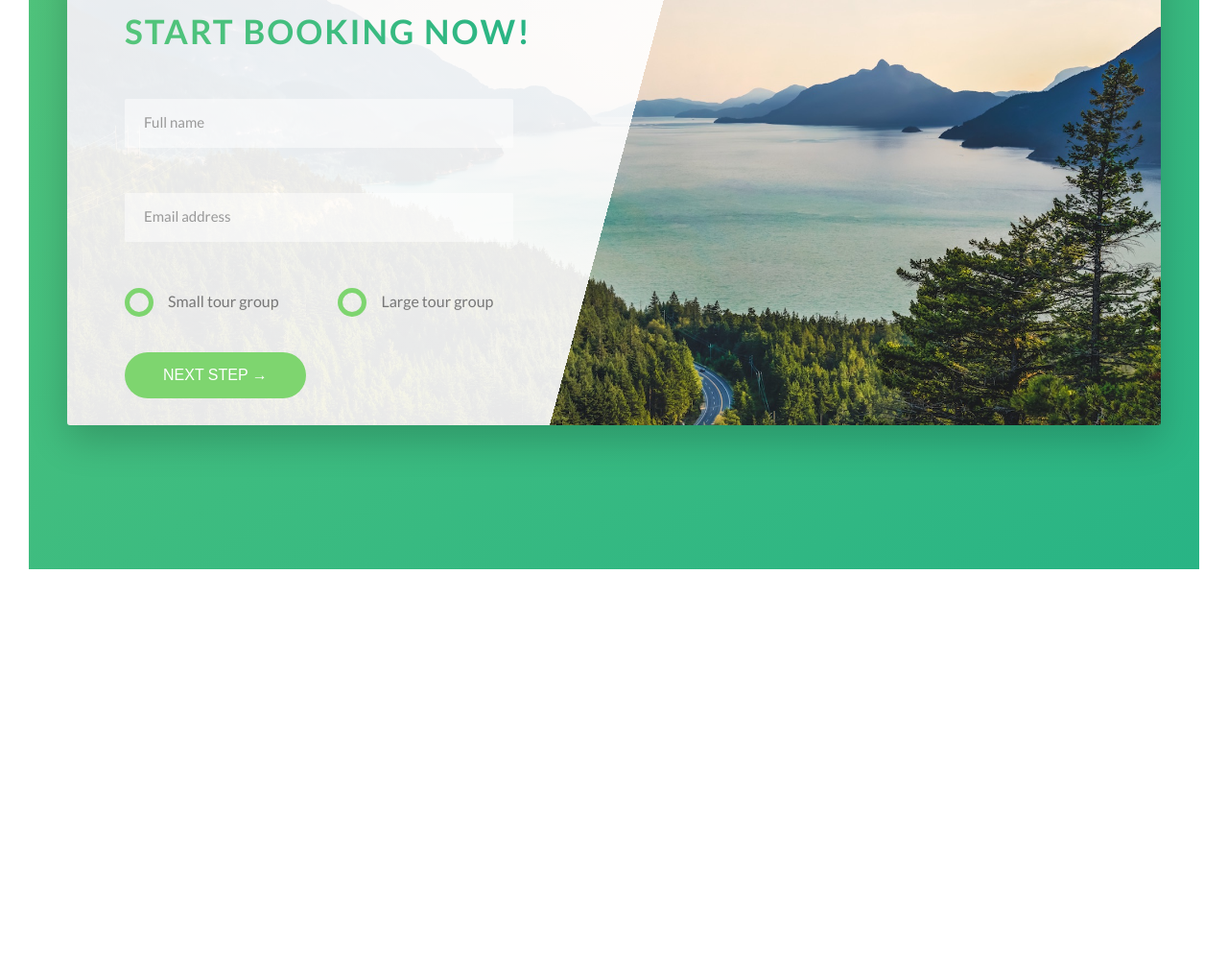
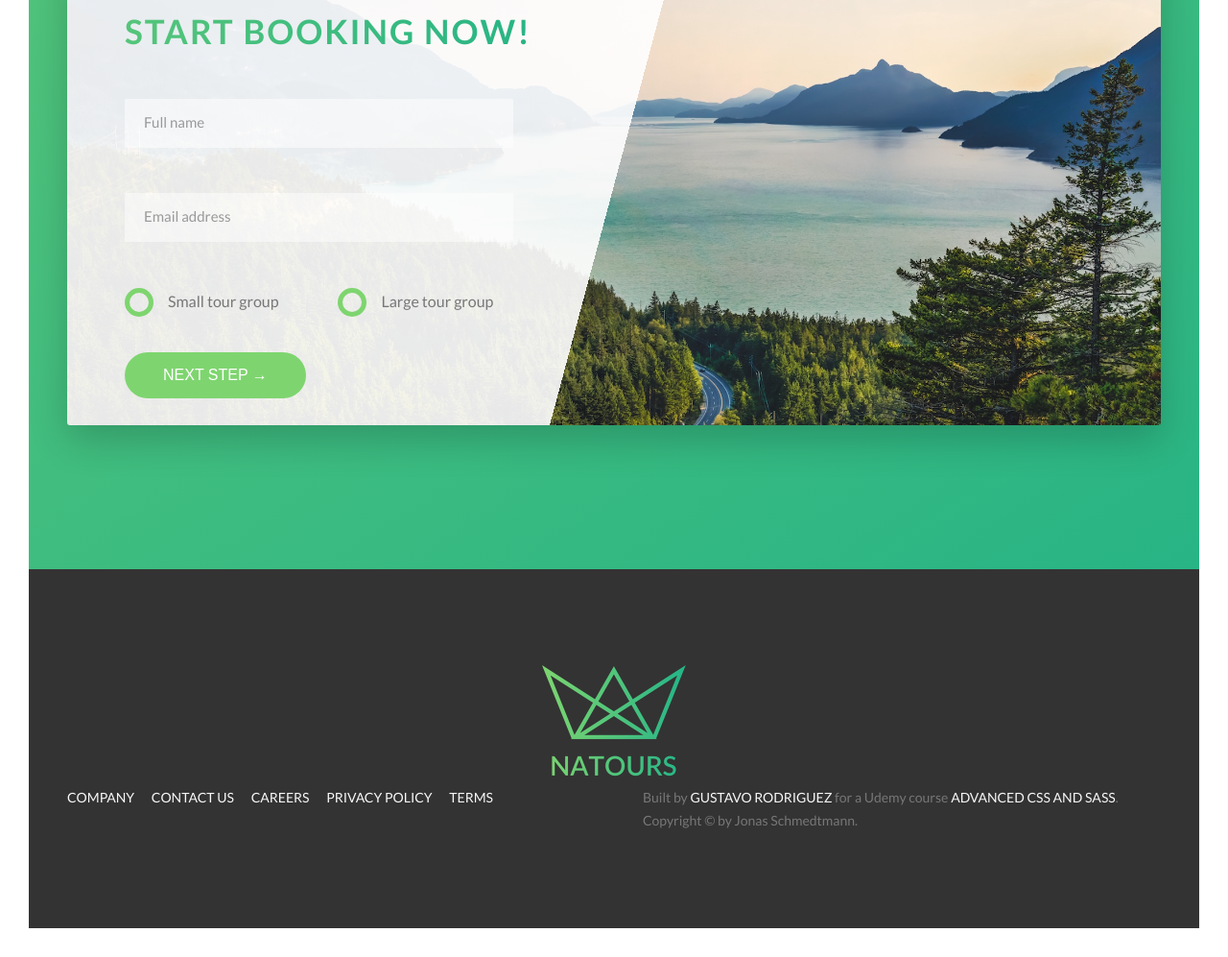
Before and after one commit to gus-rdz/Natours-repo, a website: page index.html in a window 1280 px wide. Shown: the part 4674-5671 px from the top of the page at 96% size. Before the commit the page ends 5297 px from the top, so only its background shows below. Drawn offline with Linux system fonts and the light colour scheme.

Commit message:
built footer

```diff
--- a/index.html
+++ b/index.html
@@ -368,6 +368,43 @@
       </section>
     </main>
 
+    <footer class="footer">
+      <div class="footer__logo-box">
+        <img src="img/logo-green-2x.png" alt="Full logo" class="footer__logo" />
+      </div>
+      <div class="row">
+        <div class="col-1-of-2">
+          <div class="footer__navigation">
+            <ul class="footer__list">
+              <li class="footer__item">
+                <a href="#" class="footer__link">Company</a>
+              </li>
+              <li class="footer__item">
+                <a href="#" class="footer__link">Contact us</a>
+              </li>
+              <li class="footer__item">
+                <a href="#" class="footer__link">Careers</a>
+              </li>
+              <li class="footer__item">
+                <a href="#" class="footer__link">Privacy policy</a>
+              </li>
+              <li class="footer__item">
+                <a href="#" class="footer__link">Terms</a>
+              </li>
+            </ul>
+          </div>
+        </div>
+        <div class="col-1-of-2">
+          <p class="footer__copyright">
+            Built by <a href="#" class="footer__link">Gustavo Rodriguez</a> for
+            a Udemy course
+            <a href="#" class="footer__link">Advanced CSS and Sass</a>.
+            Copyright &copy; by Jonas Schmedtmann.
+          </p>
+        </div>
+      </div>
+    </footer>
+
     <!-- <section class="grid-test">
       <div class="row">
         <div class="col-1-of-2">Col 1 of 2</div>
--- a/sass/abstracts/_variables.scss
+++ b/sass/abstracts/_variables.scss
@@ -14,6 +14,7 @@ $color-grey-light-2: #eee;
 
 $color-grey-dark: #777;
 $color-grey-dark-2: #999;
+$color-grey-dark-3: #333;
 
 $color-white: #fff;
 $color-black: #000;
--- /dev/null
+++ b/sass/layout/_footer.scss
@@ -0,0 +1,47 @@
+.footer {
+  background-color: $color-grey-dark-3;
+  padding: 10rem 0;
+  font-size: 1.4rem;
+
+  &__logo-box {
+    text-align: center;
+    margin-bottom: auto;
+  }
+
+  &__logo {
+    width: 15rem;
+    height: auto;
+  }
+
+  &__navigation {
+  }
+
+  &__list {
+    list-style: none;
+  }
+
+  &__item {
+    display: inline-block;
+
+    &:not(:last-child) {
+      margin-right: 1.5rem;
+    }
+  }
+
+  &__link {
+    &:link,
+    &:visited {
+      color: $color-grey-light-1;
+      text-decoration: none;
+      text-transform: uppercase;
+      display: inline-block;
+    }
+
+    &:hover,
+    &:active {
+      color: $color-primary;
+      box-shadow: 0 1rem 2rem rgba($color-black, 0.4);
+      transform: rotate(5deg) scale(1.3);
+    }
+  }
+}
--- a/sass/main.scss
+++ b/sass/main.scss
@@ -15,6 +15,7 @@
 @import "components/form";
 @import "components/story";
 
+@import "layout/footer";
 @import "layout/grid";
 @import "layout/header";
 
```
Also changed, not shown: css/style.css.
